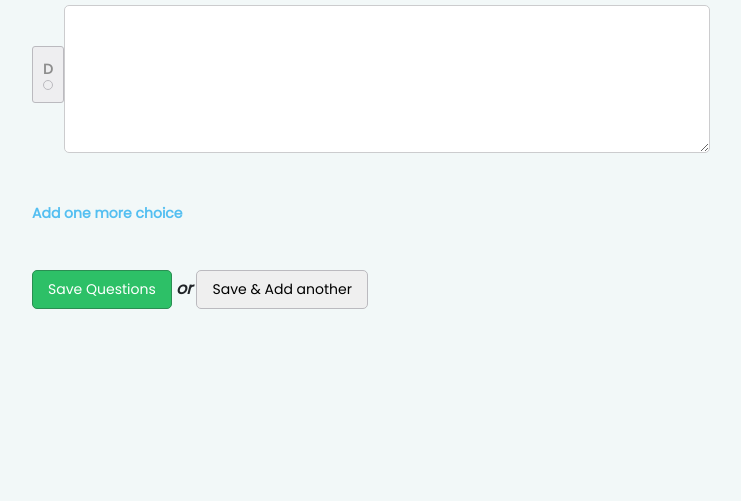
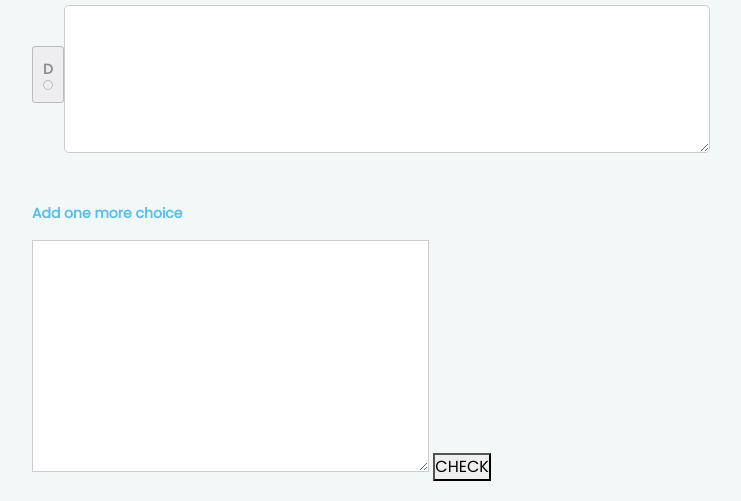
Before and after one commit to Bpiyush544/Quiz-App, a Django app: template quiz/quiz/templates/addQues.html in a window 1280 px wide. Shown: the part 1157-1658 px from the top of the page, without its empty margins (252-993 px from the left). Before the commit the page ends 1466 px from the top, so only its background shows below. Run offline with Django 4.2, Linux system fonts and the light colour scheme; the template is opened without the code that fills it, so the values that code supplies are empty; some libraries are stand-ins or nearby versions.

Commit message:
almost done with addQues

```diff
--- a/quiz/quiz/templates/addQues.html
+++ b/quiz/quiz/templates/addQues.html
@@ -154,7 +154,7 @@
 
                     <div class="edit-txt">
                         <div style="display:flex;align-items:center;margin-bottom: 50px;position: relative;">
-                            <label
+                            <label class="check"
                                 style="padding: 12px 10px;display: flex;justify-content: center;align-items: center;flex-direction: column;"
                                 ><span>a</span> <div class="round"></div><i class="fas fa-check"></i></label>
                                 <button type="button" style="position: absolute;right:0px; top:-19px">mark as answer</button>
@@ -166,7 +166,7 @@
 
                         <div style="display:flex;align-items:center;margin-bottom: 50px;position: relative;">
                             <label
-                                style="padding: 12px 10px;display: flex;justify-content: center;align-items: center;flex-direction: column;"><span>b</span> <div class="round"></div><i class="fas fa-check"></i></label>
+                            class="check" style="padding: 12px 10px;display: flex;justify-content: center;align-items: center;flex-direction: column;"><span>b</span> <div class="round"></div><i class="fas fa-check"></i></label>
                                 <button type="button" style="position: absolute;right:0px; top:-19px">mark as answer</button>
                                 <textarea class="option" style="width: 100%;resize: none;border-radius: 5px;" name="" id="" cols="30"
                                 rows="6">
@@ -179,7 +179,7 @@
 
                         <div style="display:flex;align-items:center;margin-bottom:50px;position: relative;">
                             <label
-                                style="padding: 12px 10px;display: flex;justify-content: center;align-items: center;flex-direction: column;"><span>c</span> <div class="round"> </div><i class="fas fa-check"></i></label>
+                            class="check" style="padding: 12px 10px;display: flex;justify-content: center;align-items: center;flex-direction: column;"><span>c</span> <div class="round"> </div><i class="fas fa-check"></i></label>
                                 <button type="button" style="position: absolute;right:0px; top:-19px">mark as answer</button>
                             <textarea class="option" style="width: 100%;resize: none;border-radius: 5px;" name="" id="" cols="30"
                                 rows="6"></textarea>
@@ -188,7 +188,7 @@
 
                         <div style="display:flex;align-items:center;margin-bottom:50px;position: relative;">
                             <label
-                                style="padding: 12px 10px;display: flex;justify-content: center;align-items: center;flex-direction: column;"><span>d</span> <div class="round"> </div><i class="fas fa-check"></i></label>
+                            class="check" style="padding: 12px 10px;display: flex;justify-content: center;align-items: center;flex-direction: column;"><span>d</span> <div class="round"> </div><i class="fas fa-check"></i></label>
                                 <button type="button" style="position: absolute;right:0px; top:-19px">mark as answer</button>
                             <textarea class="option" style="width: 100%;resize: none;border-radius: 5px;" name="" id="" cols="30"
                                 rows="6"></textarea>
@@ -198,10 +198,9 @@
                         <!-- ------------------Add one more choice-------------------------->
 
                     <p class="adchoice" onclick="adchoice(this)" >Add one more choice</P>
+                    <textarea name="optionInformation" id="optionInformation" cols="30" rows="10"></textarea>
+                    <button onclick = "myFunc()">CHECK</button>
 
-                    <div class="btn-grp">
-                        <button onclick = "myFunc()">Save Questions</button> <i>or</i> <button>Save & Add another</button>
-                    </div>
                 </form>
             </div>
         </main>
@@ -226,7 +225,7 @@
                let nwitm=`   <div onmouseover='showhide(this)' onmouseout="normal(this)" style="display:flex;align-items:center;margin-bottom:50px;position: relative;">
                            <label onclick="togglebg(this)"
                                style="padding: 12px 10px;display: flex;justify-content: center;align-items: center;flex-direction: column;"><span>${valarr[index]}</span> <div class="round"> </div><i class="fas fa-check"></i></label>
-                               <button onclick="togbtn(this)" type="button" style="position: absolute;right:0px; top:-19px">mark as answer</button>
+                               <button onclick="togbtn(this)" class="check" type="button" style="position: absolute;right:0px; top:-19px">mark as answer</button>
                            <textarea class="option" style="width: 100%;resize: none;border-radius: 5px;" name="" id="" cols="30"
                                rows="6"></textarea>
                        </div>`
@@ -331,11 +330,20 @@
 
   function myFunc(){
     options = document.getElementsByClassName('option');
+    checks = document.getElementsByClassName('check');
+    var info = "";
     console.log(options);
     for(var i=0; i< options.length; i++){
         console.log(options[i])
+        console.log(checks[i])
+        console.log(checks[i].className , checks[i].className.length,"this is value")
+        if(checks[i].className.length > 5){
+            console.log("This is our answer")
+        }
+        info += options[i].value.trim();
     }
-    document.getElementsById('myForm').submit();
+    console.log(info);
+    document.getElementById('optionInformation').innerText = info;
   }
 
 </script>
```
Also changed, not shown: quiz/quiz/views.py (+7 -1 lines).
